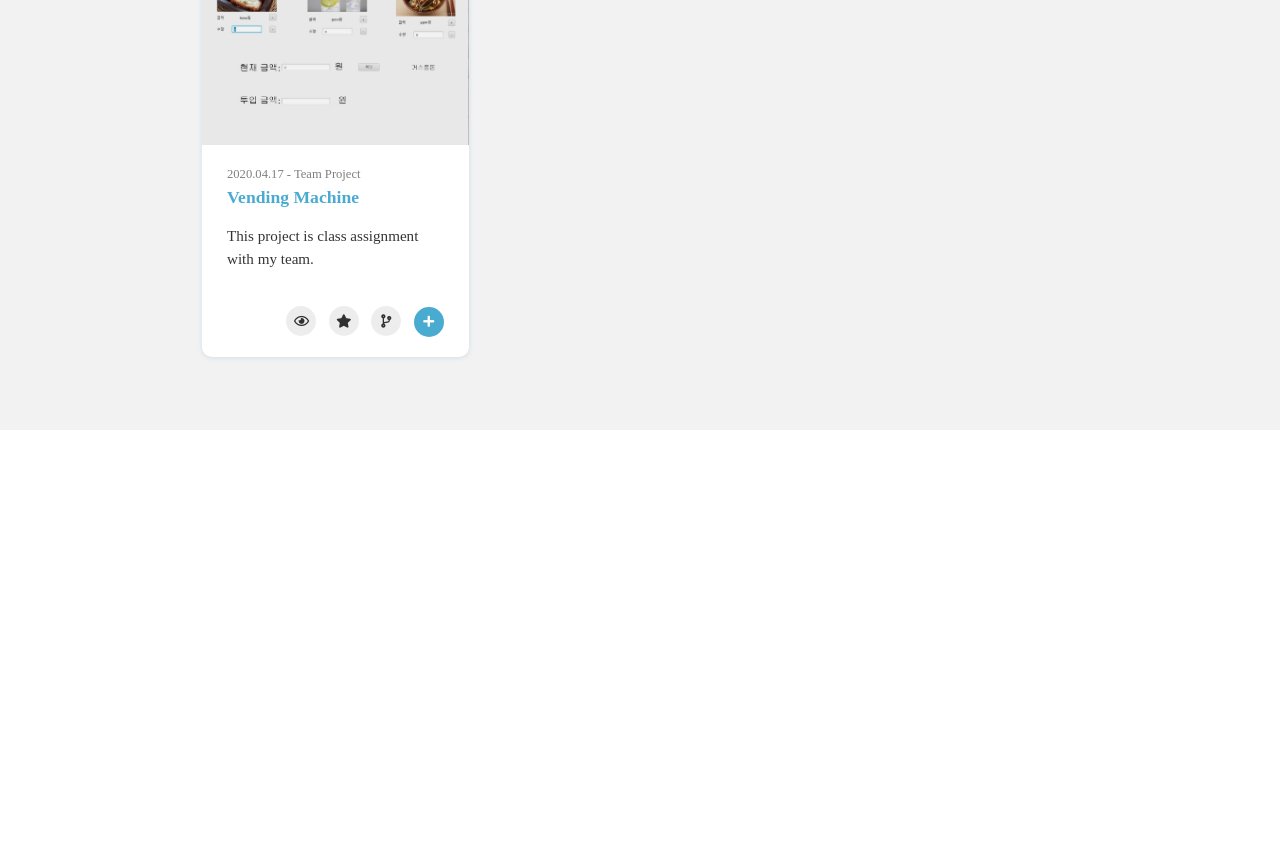
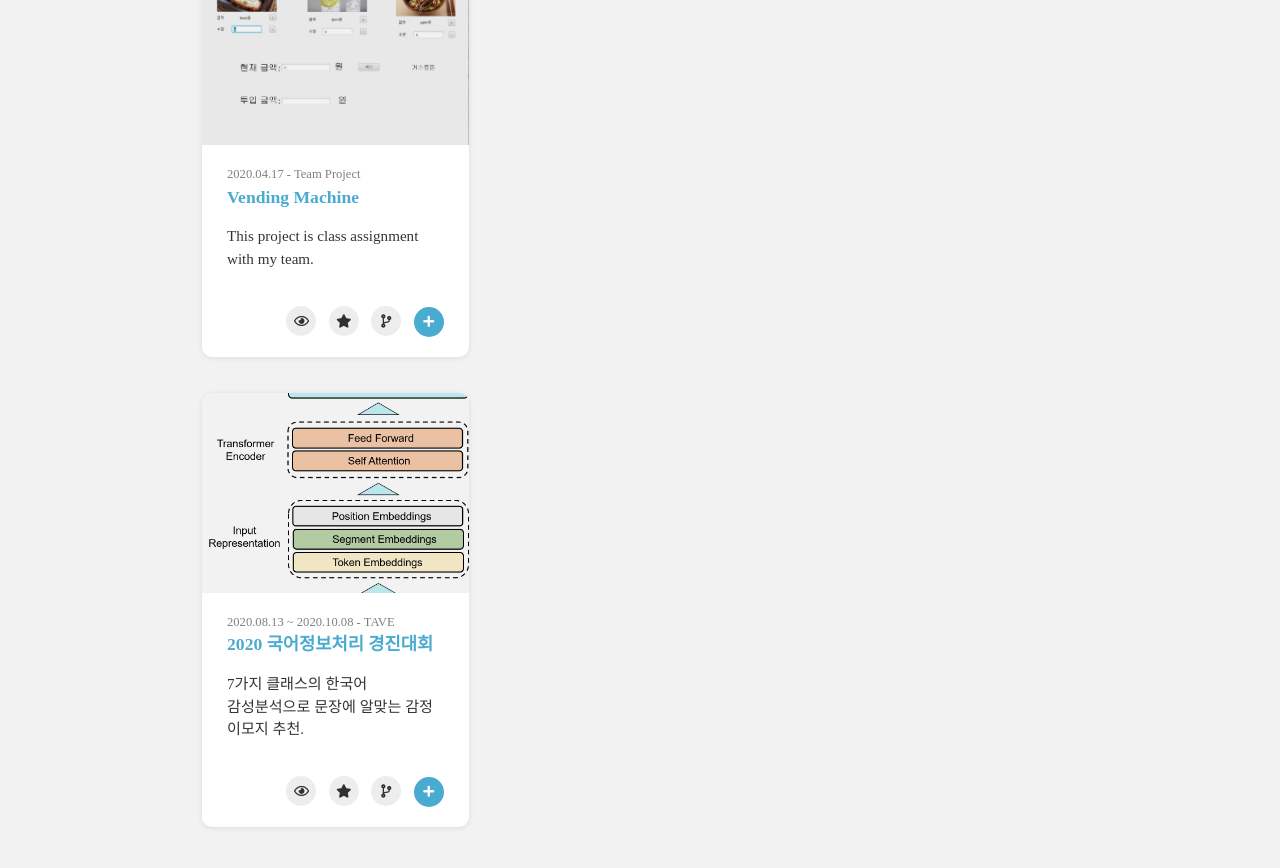
Before and after one commit to Marshmellowon/marshmellowon.github.io, a Jekyll site: the page built from portfolio.html, in a window 1280 px wide and 900 px high, scrolled down 885 px. Shown: the top 868 px of the window. Built offline with Jekyll 4.4.1, drawn with Linux system fonts in a browser that asks for light colours; nearby versions of some CDN libraries; some web fonts are replaced; before the commit the page ends 1315 px from its top, so only the background shows below that.

Commit message:
add project

```diff
--- a/_data/projects.yml
+++ b/_data/projects.yml
@@ -9,7 +9,24 @@
     description: This project is class assignment with my team.
     contents:
       - title: Team Project
-        image: home.png
+        image:
         description: <li>Class - 컴퓨터알고리즘</li>
           <li>Project Repository - <a href="https://github.com/Algorithmteam2020/teamproject_vendingmachine">Team Project</a></li>
           <li>Project Readme - <a href="https://github.com/Marshmellowon/teamproject_vendingmachine">Scenebuilder 사용법</a></li>
+
+- project:
+    print: True
+    modal: True # If 'True' is selected, modal can open in 'portfolio.html'.
+    url: https://github.com/Jeiyoon/emoji # Full URL
+    image: "kobert.png" # path: assets/project/
+    date: 2020.08.13 ~ 2020.10.08 - TAVE
+    title: 2020 국어정보처리 경진대회
+    summary: 한국어 말뭉치 감성분석
+    description: 7가지 클래스의 한국어 감성분석으로 문장에 알맞는 감정 이모지 추천.
+    contents:
+      - title: TAVE 6기 머신러닝 공모전팀
+        image:
+        description: <p><b>Youtube</b></p>
+          <li><a style="color:#51adcf;" href="https://www.youtube.com/watch?v=gIhNBtruUYM&t=13s">이 말 이모지?</a></li>
+          <p><b>Paper</b></p>
+          <li><a style="color:#51adcf;">TBA</a></li>
```
Also changed, not shown: assets/project/home.png (deleted), assets/project/kobert.png (added), assets/project/koreaSunset.jpg (deleted), assets/project/portfolio.png (deleted), assets/project/tags.png (deleted).
